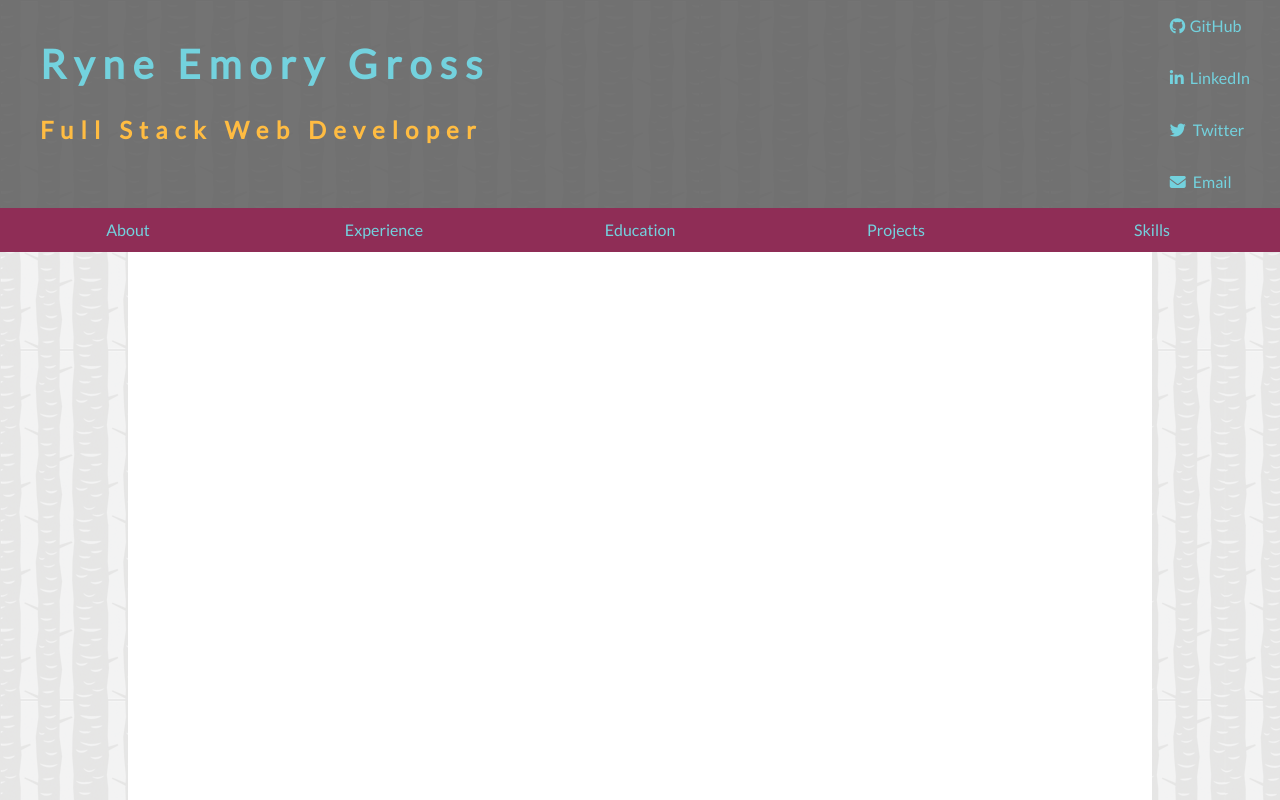
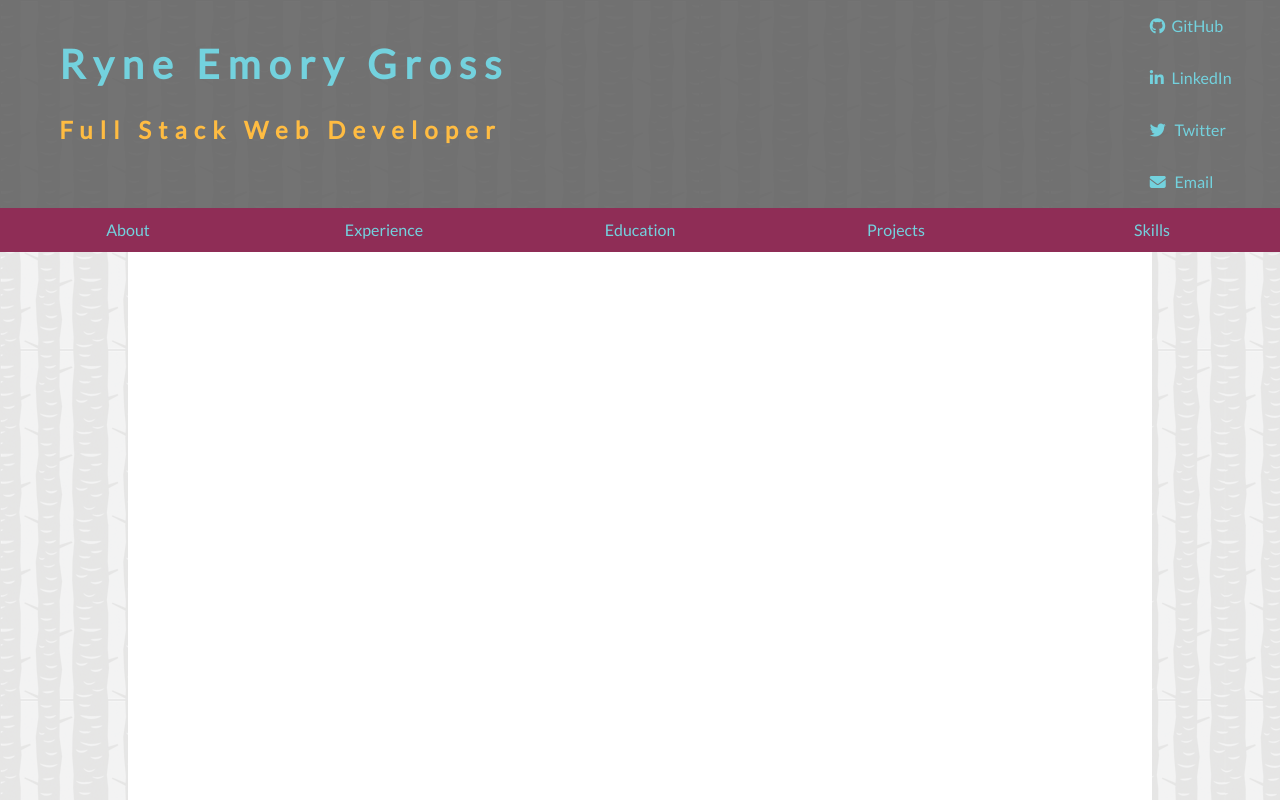
Before and after one commit to remory08/reg, a website: page index.html in a window 1280 px wide. Shown: the top 800 px of the page. Drawn offline with nearby package versions, Linux system fonts and the light colour scheme; some packages are replaced by stand-ins of ours.

Commit message:
mobile first styles

```diff
--- a/css/_base.scss
+++ b/css/_base.scss
@@ -18,8 +18,7 @@ header {
 
 section {
   float: left;
-  margin-left: 40px;
-  margin-top:34px;
+  width: 100%;
 }
 
 nav.main-nav {
@@ -28,9 +27,8 @@ nav.main-nav {
   clear: both;
   overflow: auto;
   a {
-    float: left;
-    display: inline-block;
-    width: 20%;
+    display: block;
+    width: 100%;
     padding: 10px;
     text-align: center;
     text-decoration: none;
@@ -49,13 +47,16 @@ h1 {
   color: $cinco;
   letter-spacing: 0.2em;
   font-size: 40px;
+  margin-top: 3%;
+  margin-left: 3%;
 }
 
 h3 {
   color: $primary;
   letter-spacing: 0.3em;
   font-size: 24px;
-  line-height: 3;
+  line-height: 1.5;
+  margin-left: 3%;
 }
 
 h4 {
@@ -82,3 +83,25 @@ h4 {
 body {
   background-image: url('../public/tree_bark.png');
 }
+
+@media (min-width: 700px) {
+  h3 {
+    line-height: 3;
+  }
+   h1 {
+     margin-top: 0;
+   }
+   section {
+     margin-left: 40px;
+     margin-top:34px;
+     width: 50%;
+   }
+   nav.main-nav {
+     a {
+       width: 20%;
+       float: left;
+       display: inline-block;
+
+     }
+   }
+}
--- a/css/_social.scss
+++ b/css/_social.scss
@@ -1,12 +1,16 @@
 ul.social {
   float: right;
-  margin-right: 20px;
+  width: 100%;
   li {
+    background-color: $cinco;
     line-height: 2;
     padding: 10px;
+    width: 50%;
+    float: left;
     a {
-      color: $cinco;
+      color: $tertiary;
       display: inline-block;
+      text-align: center;
       text-decoration: none;
       font-size: 16px;
       &:hover {
@@ -17,8 +21,10 @@ ul.social {
   i {
     width: 10px;
     height: 10px;
-    color: $cinco;
-    margin-right: 10px;
+    color: $tertiary;
+    text-align: center;
+    margin-right: 5%;
+    margin-left: 24%;
     font-size: 16px;
     &:hover {
       color: $tertiary;
@@ -28,3 +34,23 @@ ul.social {
     clear: both;
   }
 }
+
+@media (min-width: 700px) {
+  ul.social {
+    width: 20%;
+  }
+  li {
+    background-color: transparent !important;
+    width: auto !important;
+    float: none !important;
+    color: $cinco !important;
+    i {
+      color: $cinco !important;
+      margin-left: 49% !important;
+    }
+    a {
+      color: $cinco !important;
+
+    }
+  }
+}
--- a/index.html
+++ b/index.html
@@ -10,17 +10,17 @@
 </head>
 <body>
   <header>
-  <ul class="social">
-    <li><i class="fa fa-github" aria-hidden="true"></i><a href="https://github.com/remory08" target="_blank"> GitHub</a></li>
-    <li><i class="fa fa-linkedin" aria-hidden="true"></i><a href="https://www.linkedin.com/in/remory" target="_blank"> LinkedIn</a></li>
-    <li><i class="fa fa-twitter" aria-hidden="true"></i> <a href="https://twitter.com/RyneGross" target="_blank"> Twitter</a></li>
-    <li><i class="fa fa-envelope" aria-hidden="true"></i> <a href="mailto:ryneemory@gmail.com" target="_blank"> Email</a></li>
-  </ul>
   <section>
     <h1>Ryne Emory Gross</h2>
     <h3>Full Stack Web Developer</h3>
 <!--     <h4>MEAN Stack, API Development, Detail-Oriented Problem Solver</h4>
  -->  </section>
+ <ul class="social">
+   <li><i class="fa fa-github" aria-hidden="true"></i><a href="https://github.com/remory08" target="_blank"> GitHub</a></li>
+   <li><i class="fa fa-linkedin" aria-hidden="true"></i><a href="https://www.linkedin.com/in/remory" target="_blank"> LinkedIn</a></li>
+   <li><i class="fa fa-twitter" aria-hidden="true"></i> <a href="https://twitter.com/RyneGross" target="_blank"> Twitter</a></li>
+   <li><i class="fa fa-envelope" aria-hidden="true"></i> <a href="mailto:ryneemory@gmail.com" target="_blank"> Email</a></li>
+ </ul>
   </header>
   <nav class="main-nav">
     <a href="/">About</a>
```
Also changed, not shown: css/style.css.
